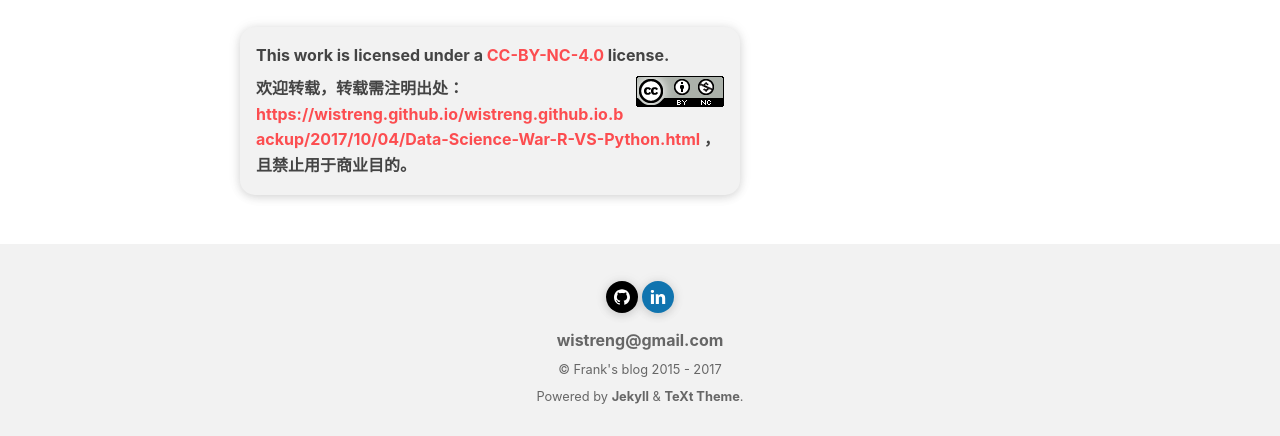
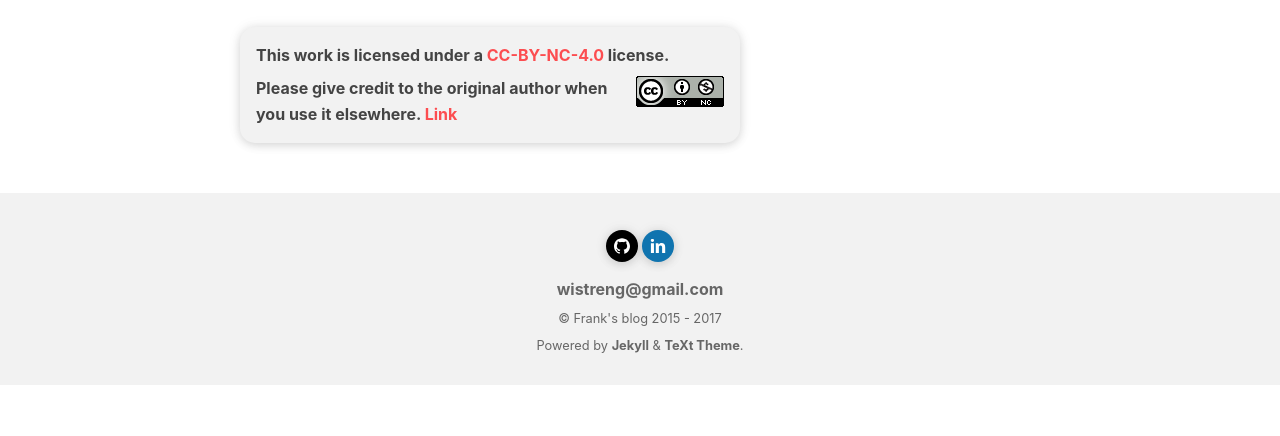
Before and after one commit to wistreng/wistreng.github.io.backup, a Jekyll site: the page built from _posts/2017-10-04-Data-Science-War-R-VS-Python.md, in a window 1280 px wide. Shown: the part 713-1149 px from the top of the page. Built offline with Jekyll 4.4.1, drawn with Linux system fonts in a browser that asks for light colours; nearby versions of some CDN libraries; after the commit the page ends 1098 px from its top, so only the background shows below that.

```diff
--- a/_includes/blog/license.html
+++ b/_includes/blog/license.html
@@ -10,8 +10,6 @@
         <a class="license" rel="license" href="http://creativecommons.org/licenses/by-nc/4.0/">
             <img alt="Creative Commons License" src="{{ '/statics/images/license-cc4.png' | prepend: site.baseurl  | replace: '//', '/'}}" />
         </a>
-        <p>欢迎转载，转载需注明出处：<a class="url" href="{% include snippets/page-url.html %}">
-            {% include snippets/page-url.html %}
-        </a>，且禁止用于商业目的。</p>
+        <p>Please give credit to the original author when you use it elsewhere. <a class="url" href="{% include snippets/page-url.html %}">Link</a></p>
     </div>
 </div>
```
Also changed, not shown: _posts/2018-03-01-Linux-311-VIM.md (+24 -7 lines).
